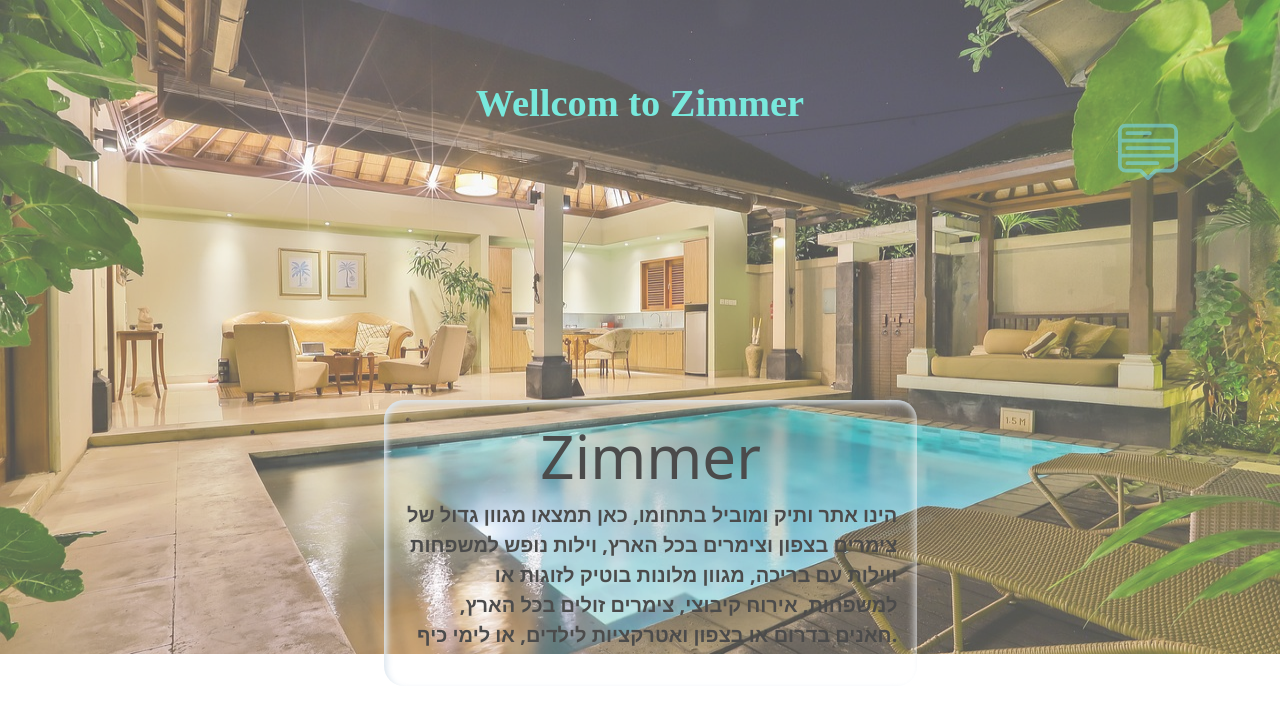
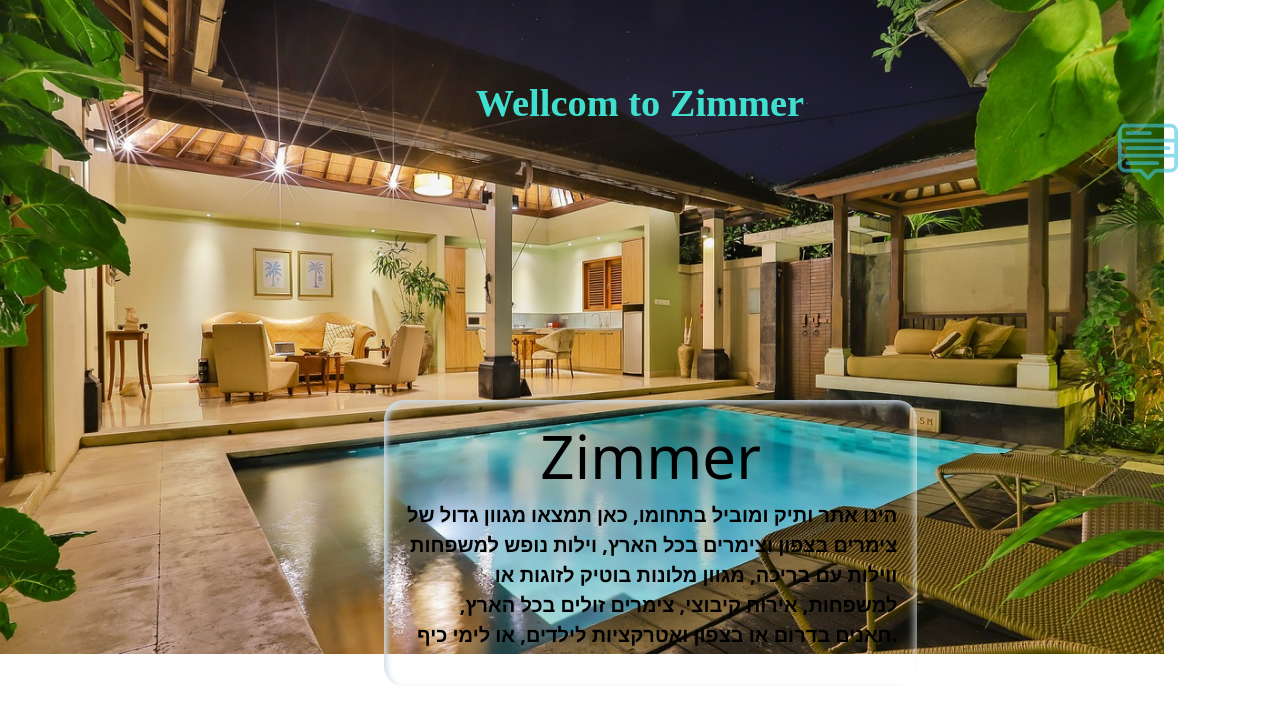
Before and after one commit to sray85/zimmer, a React (Create React App) app in the folder frontend/: page / in a window 1280 px wide. Shown: the top 722 px of the page. Built offline with nearby package versions, Linux system fonts and the light colour scheme.

Commit message:
Update HomePage.css

```diff
--- a/frontend/src/components/home_page/HomePage.css
+++ b/frontend/src/components/home_page/HomePage.css
@@ -1,10 +1,9 @@
 .homepage-contanier {
   background-image: url("/src/assets/images/villa-4555824_1280.jpg");
-  background-repeat: round;
-  background-size: cover;
+  background-repeat: no-repeat;
+  background-size: contain;
   background-clip: border-box;
   min-height: 654px;
-  opacity: 70%;
 }
 
 
```
